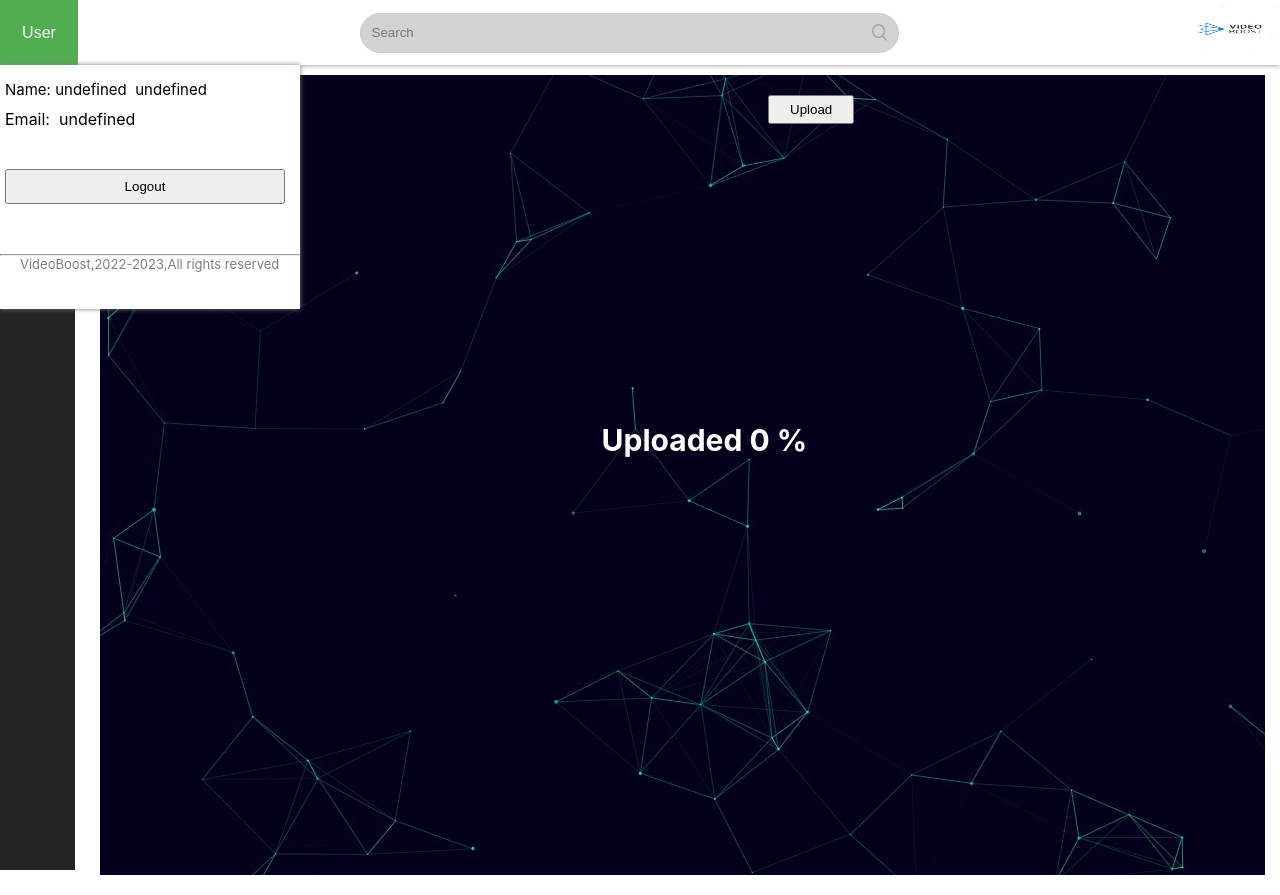
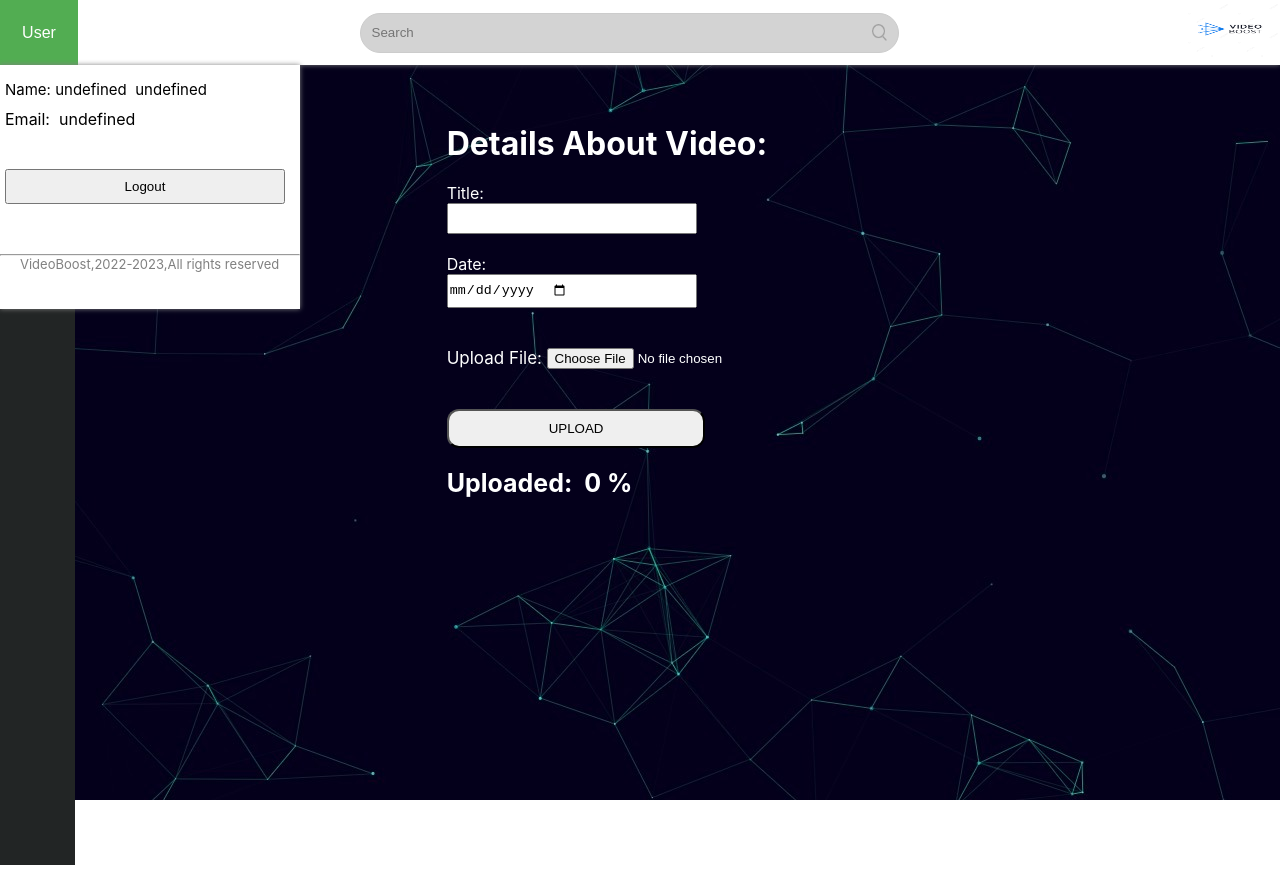
Before and after one commit to varsha-rani1212/SampleProject, a React (Create React App) app: page /MainPage/UploadVideo in a window 1280 px wide. After the commit the page ends 800 px from the top, so only its background shows below. Built offline with nearby package versions, Linux system fonts and the light colour scheme.

Commit message:
store in firebase Storage but not in realtime

```diff
--- a/src/App.js
+++ b/src/App.js
@@ -5,6 +5,7 @@ import { Route, Redirect } from "react-router-dom";
 import Signup from "./components/Signup";
 import MainPage from "./components/Dashboard.js/MainPage";
 import UploadVideo from "./components/Dashboard-SideNav/UploadVideo";
+import UploadUrl from "./components/Dashboard-SideNav/UploadUrl";
 
 function App() {
   return (
--- /dev/null
+++ b/src/components/Dashboard-SideNav/UploadUrl.js
@@ -0,0 +1,44 @@
+import { uid } from 'uid';
+import { set } from 'firebase/database';
+import { ref }  from 'firebase/database';
+import { db } from '../Firebase';
+import { useSelector } from "react-redux";
+import { useEffect, useState } from 'react';
+
+
+function UploadUrl(){
+    const[FirstName, setFirstName] = useState("");
+    const[LastName, setLastName] = useState("");
+    const[Email, setEmail] = useState("");
+
+    const googleData = useSelector((state) => state.userData.googleData);
+    const signInUserInfo = useSelector((state) => state.userData.userInfo);
+    const flagCheckSignInMethod = useSelector((state) => state.userData.flag);
+
+    const videoUrl = useSelector((state) => state.videoUrl.url);
+    const title = useSelector((state) => state.videoUrl.title);
+    const date = useSelector((state) => state.videoUrl.date);
+
+    flagCheckSignInMethod === 0 ? setFirstName(signInUserInfo.firstName) : setFirstName(googleData.givenName);
+    flagCheckSignInMethod === 0 ? setLastName(signInUserInfo.lastName) : setLastName(googleData.familyName);
+    flagCheckSignInMethod === 0 ? setEmail(signInUserInfo.email) : setEmail(googleData.email);
+
+    useEffect(() => {
+        const uuid = Email;
+        set(ref(db, `/videos/${uuid}`), {
+            FirstName: FirstName,
+            LastName: LastName,
+            Email: Email,
+            Title: title,
+            Date: date,
+            VideosUrl: videoUrl,
+          });
+    }, []);
+
+    return <div>
+        <p>Varsha</p>
+    </div>
+
+}
+
+export default UploadUrl;
--- a/src/components/Dashboard-SideNav/UploadVideo.js
+++ b/src/components/Dashboard-SideNav/UploadVideo.js
@@ -1,27 +1,89 @@
 import { storage } from "../Firebase";
-import { videoUrlActions } from "../../store/videoUrl-slice";
-import { getDownloadURL, ref, uploadBytesResumable } from "firebase/storage";
+import {getDownloadURL, ref ,uploadBytesResumable,} from "firebase/storage";
 import { useState } from "react";
 import { useDispatch } from "react-redux";
 import styles from "./UploadVideo.module.css";
-import backgroundImageUpload from '../../images/background.jpeg';
+import validator from "validator";
+import { videoUrlActions } from "../../store/videoUrl-slice";
 
+/*-------------------------------
+realtime database import
+
+import { uid } from 'uid';
+import { set } from 'firebase/database';
+import { ref }  from 'firebase/database';
+import { db } from '../Firebase';
+import { useSelector } from "react-redux";
+---------------------------------*/
 
 function UploadVideo() {
+  const [title, setTitle] = useState("");
+  const [date, setDate] = useState("");
+  const [titleValid, setTitleValid] = useState(true);
   const [progress, setProgess] = useState(0);
   const dispatch = useDispatch();
 
-  function formHandler(event) {
-    event.preventDefault();
-    const file = event.target[0].files[0];
-    uploadFiles(file, event);
+  /*-------------------------------------------
+  realtime database: setting values of firstName, lastName, Email:
+
+  let userFirstName, userLastName, userEmail;
+
+  const googleData = useSelector((state) => state.userData.googleData);
+  const signInUserInfo = useSelector((state) => state.userData.userInfo);
+  const flagCheckSignInMethod = useSelector((state) => state.userData.flag);
+
+  if(flagCheckSignInMethod === 0)
+   userFirstName = signInUserInfo.firstName;
+  else
+   userFirstName = googleData.givenName;
+
+  if(flagCheckSignInMethod === 0)
+   userLastName = signInUserInfo.lastName;
+  else
+   userLastName = googleData.familyName;
+
+  if(flagCheckSignInMethod === 0)
+   userEmail= signInUserInfo.email;
+  else
+   userEmail = googleData.email;
+
+  -----------------------------------------------*/
+
+  function titleHandler(event) {
+    setTitle(event.target.value);
+    dispatch(videoUrlActions.setTitle(event.target.value));
   }
 
-  function uploadFiles(file, event) {
-    if (!file) {
+  function dateHandler(event) {
+    setDate(event.target.value);
+    dispatch(videoUrlActions.setDate(event.target.value));
+  }
+
+  function validationTitleHandler(event) {
+    if (!validator.isAlpha(event.target.value)) {
+      setTitleValid(false);
+    } else {
+      setTitleValid(true);
+    }
+  }
+
+  function onSubmitHandler(event) {
+    event.preventDefault();
+    if (!validator.isAlpha(title) || date === "") {
+      alert("Please enter your data/ Please correct your input Credential!");
       return;
     }
-    const storageRef = ref(storage, `/files/${file.name}`);
+    const file = event.target[0].files[0];
+   // console.log(file);
+    uploadFiles(file);
+  }
+
+  function uploadFiles(file) {
+    if (!file) {
+      alert("Please Select your File");
+      return;
+    }
+   const storageRef = ref(storage, `/files/${file.name}`);                 //storage ref
     const uploadTask = uploadBytesResumable(storageRef, file);
 
     uploadTask.on(
@@ -37,22 +99,95 @@ function UploadVideo() {
       () => {
         getDownloadURL(uploadTask.snapshot.ref).then((url) => {
           dispatch(videoUrlActions.setUrl(url));
+          setProgess(0);
+          setTitle("");
+          setDate("");
+
+    /*-----------------------
+    store data in realtime database
+
+        const uuid = uid();
+        set(ref(db, `/videos/${uuid}`), {                        //database ref
+        FirstName: userFirstName,
+        LastName: userLastName,
+        Email: userEmail,
+        Title: title,
+        Date: date,
+        VideosUrl: url,
+      });
+
+      -----------------------*/
         });
       }
     );
+
+    /*-------------------------------------------
+    just for checking purpose :
+
+    const uuid = uid();
+    set(ref(db, `/videos/${uuid}`), {
+    FirstName: userFirstName,
+    LastName: userLastName,
+    Email: userEmail,
+    Title: title,
+    Date: date,
+    VideosUrl: "varsha",      /* url
+  });
+
+  ---------------------------------------------*/
+
   }
 
   return (
-    <div className={styles.container} >
-     <div className={styles.uploadArea} style={{ backgroundImage: `url(${backgroundImageUpload})` }}>
-     <form onSubmit={formHandler}>
+    <div className={styles.container}>
+      <div className={styles.uploadArea}>
+        <h1>Details About Video:</h1>
         <br />
-        <input type="file" />
-        &nbsp;
-        <button type="submit">Upload</button>
-        <h2>Uploaded {progress} %</h2>
-      </form>
-     </div>
+
+        <div className={styles.firstRowInput}>
+          <span className={styles.titleFirstInput}>
+            <label>Title:</label>&nbsp;&nbsp;
+            <input
+              type="text"
+              value={title}
+              onChange={titleHandler}
+              onBlur={validationTitleHandler}
+            />
+            {!titleValid && (
+              <p className={styles.errorText}>
+                Title should contain only alphabet
+              </p>
+            )}
+          </span>
+        </div>
+        <br />
+
+        <div className={styles.firstRowInput}>
+          <span className={styles.titleFirstInput}>
+            <label>Date:</label>&nbsp;&nbsp;
+            <input type="date" value={date} onChange={dateHandler} />
+          </span>
+        </div>
+        <br />
+        <br />
+
+        <form onSubmit={onSubmitHandler}>
+          <div className={styles.uploadVideoInput}>
+            <label>Upload File:</label>&nbsp;
+            <input type="file" />
+          </div>
+          <br />
+
+          <div className={styles.uploadVideoButton}>
+            <button type="submit">UPLOAD</button>
+          </div>
+          <br />
+        </form>
+
+        <div className={styles.progressBar}>
+          <label>Uploaded:&nbsp; {progress} %</label>
+        </div>
+      </div>
     </div>
   );
 }
--- a/src/components/Dashboard-SideNav/UploadVideo.module.css
+++ b/src/components/Dashboard-SideNav/UploadVideo.module.css
@@ -1,35 +1,68 @@
-.container{
-    display: flex;
-    flex-direction: column;
-}
-
-.uploadArea {
-    margin-top: 75px;
-    margin-right: 15px;
-    margin-left: 100px;
-    margin-bottom: 20px;
+.container {
+    display: grid;
+    grid-template-columns: repeat(12,1fr);
+    grid-template-rows: repeat(7,1fr);
+    background-image: url('./../../../src/images/background.jpeg');
     height: 100vh;
   }
 
-.uploadArea input{
-    /* position: absolute; */
-    left: 250px;
+  .uploadArea{
+    grid-column-start: 5;
+    grid-column-end: 12;
+    grid-row-start: 2;
+    grid-row-end: 6;
+    padding: 10px 20px;
     color: white;
   }
 
-.uploadArea h2{
-    transition: (-50%, -50%);
-    color: white;
-    position: absolute;
-    left: 47%;
-    top: 40%;
-    margin-top: 8%;
-    font-size: 30px;
+  .uploadArea h1{
+    display: flex;
+    justify-content: left;
   }
 
-.uploadArea button{
-    transition: (-50%, -50%);
-    position: absolute;
-    left: 60%;
-    padding: 5px 20px;
+  .firstRowInput{
+    display: flex;
+    justify-content: left;
   }
+
+  .firstRowInput input{
+    display: flex;
+    width: 250px;
+    padding: 6px 0;
+  }
+
+  .uploadVideoInput{
+    display: flex;
+    justify-content: left;
+    margin-bottom: 20px;
+  }
+
+  .uploadVideoInput label{
+    font-size: 17px;
+  }
+
+  .uploadVideoButton{
+     display: flex;
+     justify-content: left;
+  }
+
+  .uploadVideoButton button:hover{
+    background-color: gray;
+  }
+
+  .uploadVideoButton button{
+    padding: 10px 100px;
+    border-radius: 12px;
+  }
+
+  .progressBar label{
+    display: flex;
+    justify-content: left;
+    font-weight: bold;
+    font-size: 25px;
+  }
+
+  .errorText{
+    font-size: small;
+    color: red;
+}
--- a/src/components/Dashboard.js/MainPage.js
+++ b/src/components/Dashboard.js/MainPage.js
@@ -1,16 +1,17 @@
-import Header from "./Header";
-import SideNavigation from "./SideNavigation";
+import Header from './Header';
+import SideNavigation from './SideNavigation';
 import styles from './MainPage.module.css';
 
 function MainPage() {
-
   return (
-    <div className={styles.container}>
+    <>
       <Header />
-      <div className={styles.mainArea}>
-      <SideNavigation />
+      <div className={styles.container}>
+        <div className={styles.mainArea}>
+          <SideNavigation />
+        </div>
       </div>
-    </div>
+    </>
   );
 }
 
--- a/src/components/Dashboard.js/MainPage.module.css
+++ b/src/components/Dashboard.js/MainPage.module.css
@@ -4,8 +4,10 @@
   box-sizing: border-box;
 }
 
-.container{
-    /* position: relative; */
+.container {
+  position: relative;
+  /* height: calc(100vh - 65px); */
+  top: 65px;
 }
 
 .mainArea {
--- a/src/components/Dashboard.js/SideNavigation.module.css
+++ b/src/components/Dashboard.js/SideNavigation.module.css
@@ -1,63 +1,64 @@
-.container{
+.container {
     height: 100vh !important;
     width: 75px;
     background-color: rgb(34, 37, 37);
     position: fixed;
-    margin-top: 70px;
+    /* margin-top: 70px; */
   }
 
-.size{
-    margin-top: 25px;
+  .size {
+    /* margin-top: 25px; */
     margin-left: 20px;
     margin-bottom: 35px;
   }
 
-.iconUploadNames{
+  .iconUploadNames {
     font-size: x-small;
     color: white;
   }
 
-.iconAllVideoNames{
+  .iconAllVideoNames {
     font-size: x-small;
     color: white;
   }
 
-.iconFavVideoNames{
+  .iconFavVideoNames {
     font-size: x-small;
     color: white;
   }
 
-.uploadVideos{
+  .uploadVideos {
     color: gray;
     font-size: 25px;
+    margin-top: 25px;
   }
 
-.playVideos{
+  .playVideos {
     color: gray;
     font-size: 30px;
   }
 
-.favVideos{
+  .favVideos {
     color: gray;
     font-size: 22px;
     margin-left: 4px;
   }
 
-.container:hover{
+  .container:hover {
     background-color: black;
   }
 
-.uploadVideos:hover{
+  .uploadVideos:hover {
     font-size: 30px;
     color: white;
   }
 
-.playVideos:hover{
+  .playVideos:hover {
     font-size: 40px;
     color: white;
   }
 
-.favVideos:hover{
+  .favVideos:hover {
     font-size: 30px;
     color: white;
   }
--- a/src/store/videoUrl-slice.js
+++ b/src/store/videoUrl-slice.js
@@ -2,11 +2,16 @@ import { createSlice } from "@reduxjs/toolkit";
 
 const videoUrlSlice = createSlice({
     name: 'videoUrl',
-    initialState: {url: ""},
+    initialState: {url: "", title: "", date: ""},
     reducers: {
         setUrl(state, action){
             state.url = action.payload;
-            console.log(state.url);
+        },
+        setTitle(state, action){
+            state.title = action.payload;
+        },
+        setDate(state, action){
+            state.date = action.date;
         },
     }
 });
```
Also changed, not shown: src/components/Dashboard.js/Header.module.css (+32 -33 lines), src/components/extra.js (+2 -9 lines). Lines whose indentation alone changed are shown as unchanged.
